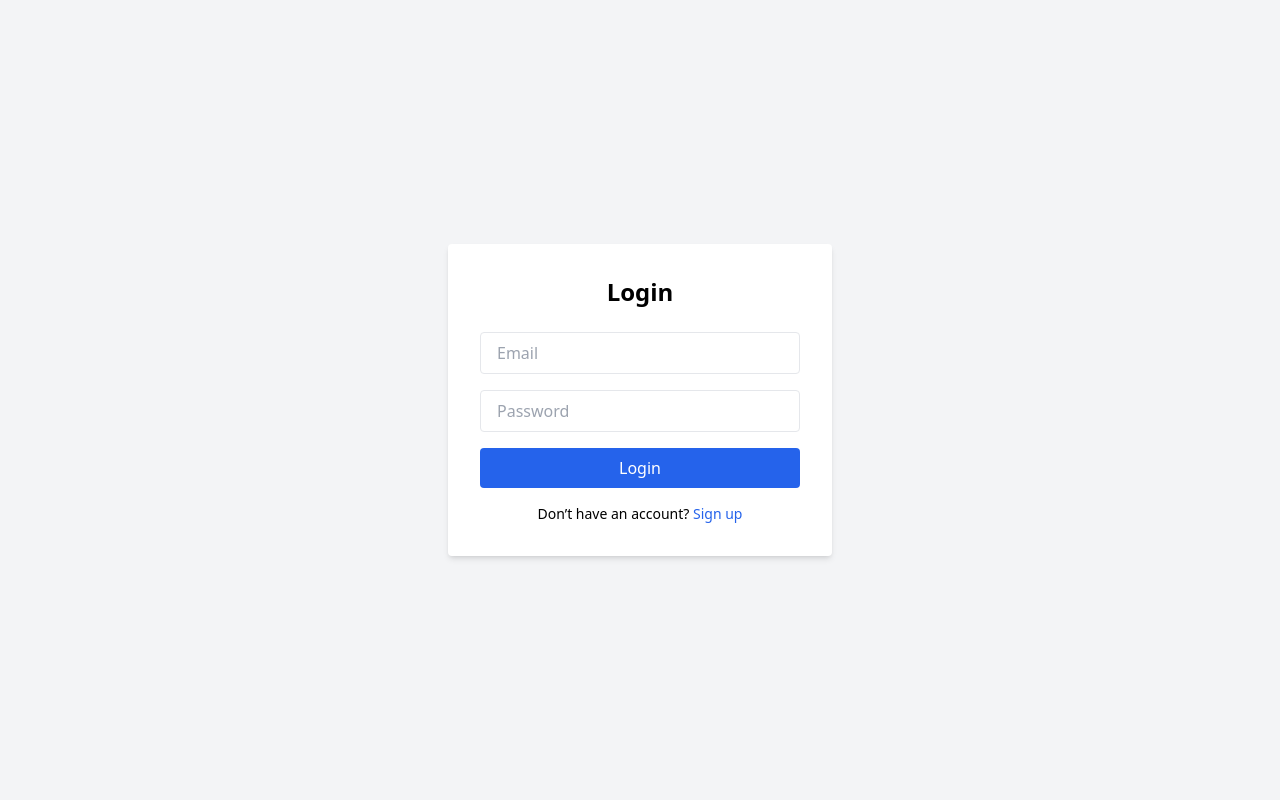
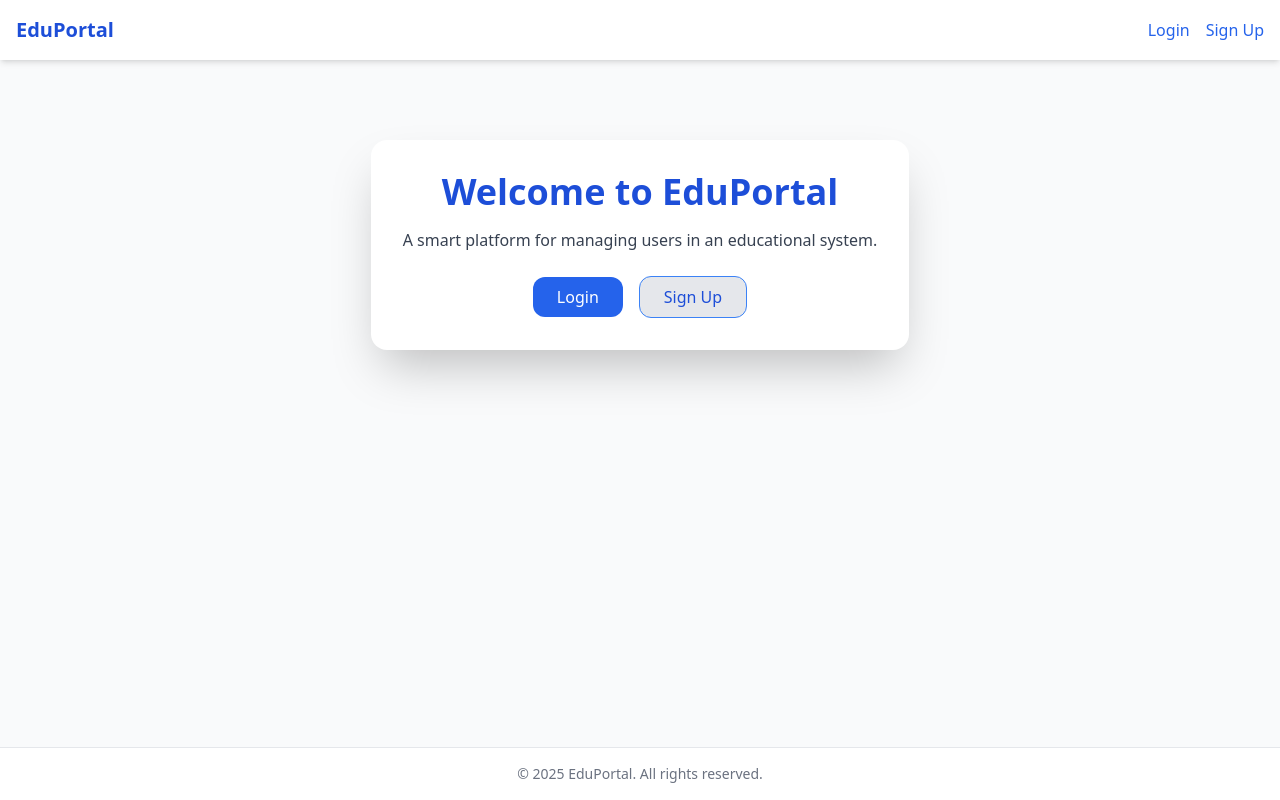
Before and after one commit to Charlsgg/finalz, a React (Create React App) app in the folder my-project/: page / in a window 1280 px wide. Built offline with nearby package versions, Linux system fonts and the light colour scheme.

Commit message:
added landing page

```diff
--- a/my-project/src/App.js
+++ b/my-project/src/App.js
@@ -1,23 +1,31 @@
 import React from 'react';
 import { BrowserRouter, Routes, Route } from 'react-router-dom';
 import Login from './components/Login';
-import Signup from './components/Signup'; // ← Import the Signup component
+import Signup from './components/Signup';
 import AdminDashboard from './pages/Admin/AdminDashboard';
 import TeacherDashboard from './pages/Teacher/TeacherDashboard';
 import StudentDashboard from './pages/Student/StudentDashboard';
-import NotFound from './NotFound'; // ← Import the 404 page
+import NotFound from './NotFound';
+import LandingPage from './pages/Landingpage/LandingPage';
+import PublicLayout from './layouts/PublicLayout'; // ← Import the layout
 
 function App() {
   return (
     <BrowserRouter>
       <Routes>
-        <Route path="/" element={<Login />} />
-        <Route path="/signup" element={<Signup />} />
+        {/* Public routes with layout */}
+        <Route element={<PublicLayout />}>
+          <Route path="/" element={<LandingPage />} />
+          <Route path="/login" element={<Login />} />
+          <Route path="/signup" element={<Signup />} />
+        </Route>
+
+        {/* Dashboard routes (no public layout) */}
         <Route path="/admin/dashboard" element={<AdminDashboard />} />
         <Route path="/teacher/dashboard" element={<TeacherDashboard />} />
         <Route path="/student/dashboard" element={<StudentDashboard />} />
 
-        {/* Catch-all route for 404 */}
+        {/* 404 page */}
         <Route path="*" element={<NotFound />} />
       </Routes>
     </BrowserRouter>
--- a/my-project/src/NotFound.js
+++ b/my-project/src/NotFound.js
@@ -8,7 +8,7 @@ function NotFound() {
       <h1 className="text-6xl font-bold mb-4">404</h1>
       <p className="text-xl mb-6">Oops! The page you're looking for doesn't exist.</p>
       <Link
-        to="/"
+        to="/login"
         className="px-6 py-2 bg-blue-600 text-white rounded hover:bg-blue-700 transition"
       >
         Go Home
--- a/my-project/src/components/LogoutButton.js
+++ b/my-project/src/components/LogoutButton.js
@@ -9,7 +9,7 @@ const LogoutButton = () => {
     // Clear any auth token/localStorage
     localStorage.removeItem('token');
     // Redirect to login page
-    navigate('/');
+    navigate('/login');
   };
 
   return (
--- a/my-project/src/components/Signup.js
+++ b/my-project/src/components/Signup.js
@@ -80,7 +80,7 @@ function Signup() {
           </button>
         </form>
         <p className="mt-4 text-center text-sm">
-          Already have an account? <Link to="/" className="text-blue-600 hover:underline">Login</Link>
+          Already have an account? <Link to="/login" className="text-blue-600 hover:underline">Login</Link>
         </p>
         {msg && <p className="mt-2 text-center text-sm">{msg}</p>}
       </div>
--- /dev/null
+++ b/my-project/src/layouts/PublicLayout.js
@@ -0,0 +1,36 @@
+// src/layouts/PublicLayout.jsx
+import React from 'react';
+import { Link, Outlet } from 'react-router-dom';
+
+function PublicLayout() {
+  return (
+    <div className="min-h-screen flex flex-col bg-gray-50">
+      {/* Navbar */}
+      <header className="bg-white shadow-md p-4 flex justify-between items-center">
+        <Link to="/" className="text-xl font-bold text-blue-700">
+          EduPortal
+        </Link>
+        <nav className="space-x-4">
+          <Link to="/login" className="text-blue-600 hover:underline">
+            Login
+          </Link>
+          <Link to="/signup" className="text-blue-600 hover:underline">
+            Sign Up
+          </Link>
+        </nav>
+      </header>
+
+      {/* Page Content */}
+      <main className="flex-grow">
+        <Outlet />
+      </main>
+
+      {/* Footer */}
+      <footer className="bg-white p-4 text-center text-gray-500 text-sm border-t">
+        &copy; {new Date().getFullYear()} EduPortal. All rights reserved.
+      </footer>
+    </div>
+  );
+}
+
+export default PublicLayout;
--- /dev/null
+++ b/my-project/src/pages/Landingpage/LandingPage.js
@@ -0,0 +1,30 @@
+// src/components/LandingPage.jsx
+import React from 'react';
+import { Link } from 'react-router-dom';
+
+function LandingPage() {
+  return (
+    <div className="flex items-center justify-center py-20">
+      <div className="text-center max-w-xl p-8 bg-white shadow-2xl rounded-2xl">
+        <h1 className="text-4xl font-extrabold text-blue-700 mb-4">Welcome to EduPortal</h1>
+        <p className="text-gray-700 mb-6">
+          A smart platform for managing users in an educational system.
+        </p>
+        <div className="space-x-4">
+          <Link to="/login">
+            <button className="px-6 py-2 bg-blue-600 text-white rounded-xl hover:bg-blue-700 transition">
+              Login
+            </button>
+          </Link>
+          <Link to="/signup">
+            <button className="px-6 py-2 bg-gray-200 text-blue-700 border border-blue-500 rounded-xl hover:bg-gray-300 transition">
+              Sign Up
+            </button>
+          </Link>
+        </div>
+      </div>
+    </div>
+  );
+}
+
+export default LandingPage;
```
